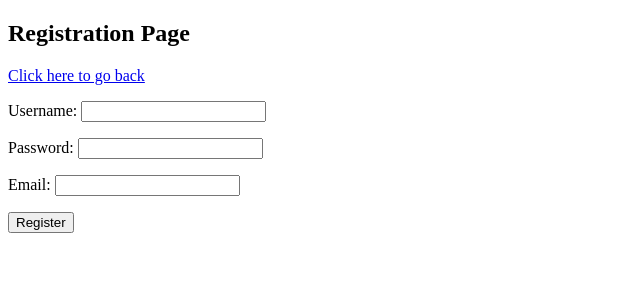
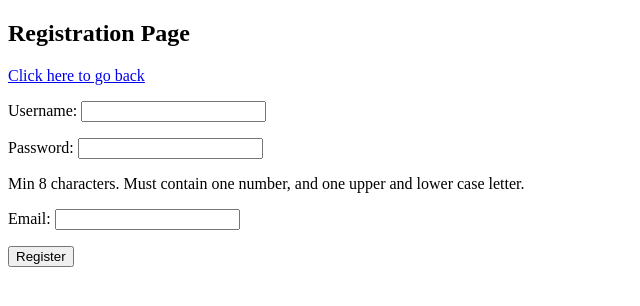
Before and after one commit to kinzaleah/login, a PHP site: page /register.php in a window 1280 px wide. Shown: the top 306 px of the page, without its empty margins (0-640 px from the left). Run offline with PHP 8.4, Linux system fonts and the light colour scheme.

Commit message:
added password requirement text

```diff
--- a/register.php
+++ b/register.php
@@ -149,6 +149,7 @@ if($_SERVER['REQUEST_METHOD']== "POST")
       <form action="register.php" method="POST">
         <p>Username: <input type="text" name="username" required /></p>
         <p>Password: <input type="password" name="password" required /></p>
+        <p>Min 8 characters. Must contain one number, and one upper and lower case letter.</p>
         <p>Email: <input type="email" name="email" required /></p>
         <p><input type="submit" value="Register" /></p>
       </form>
```
